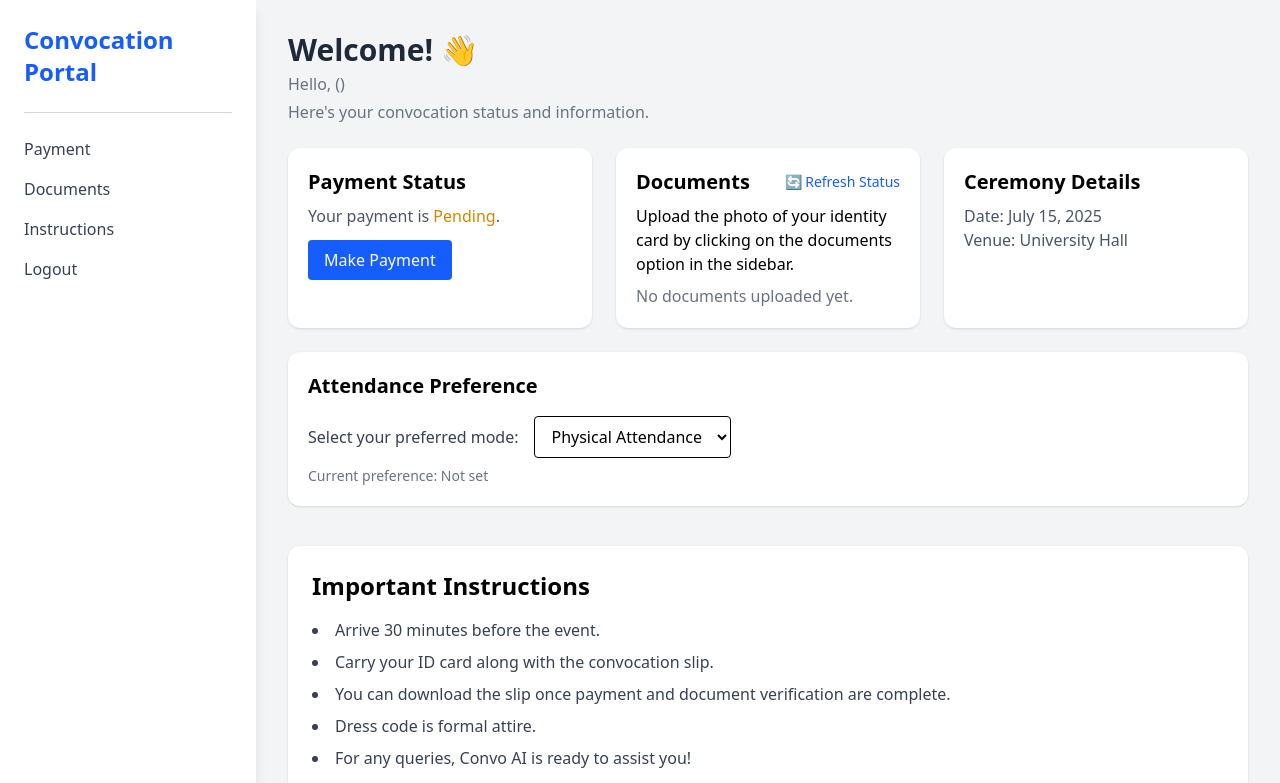
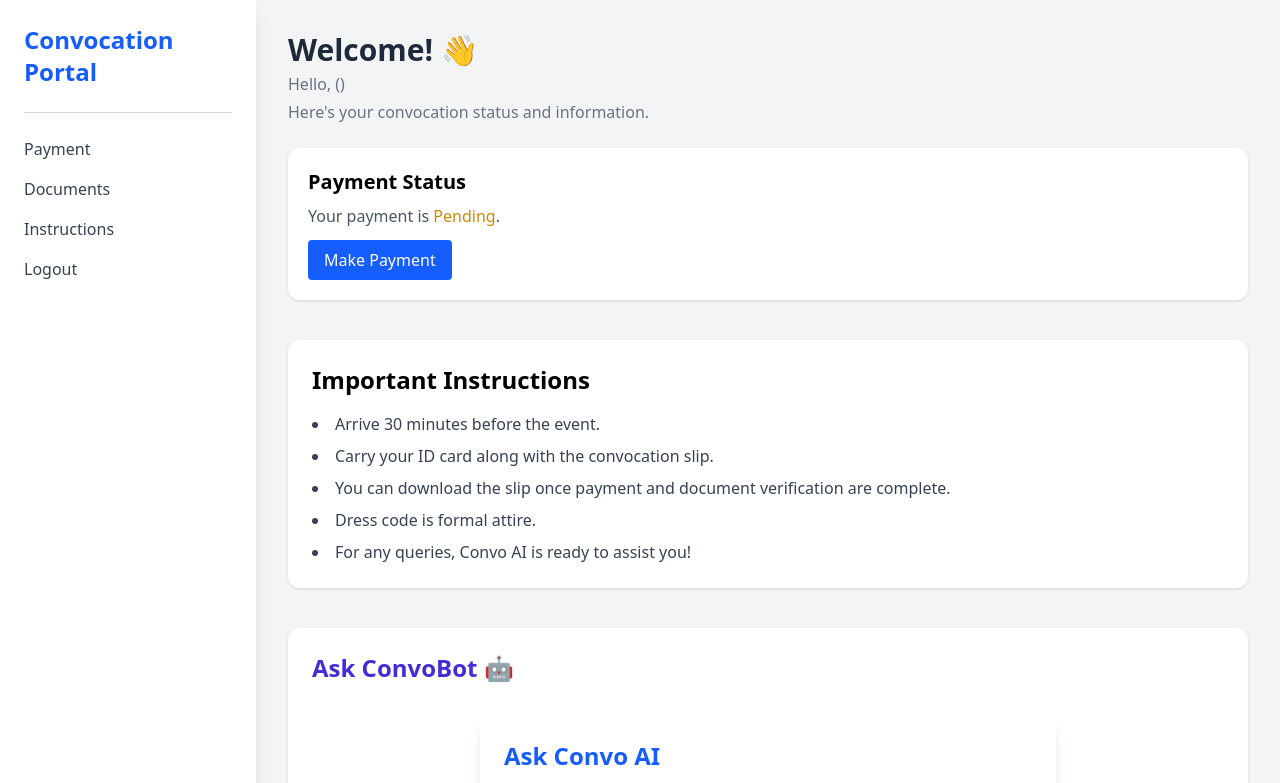
Before and after one commit to anika253/convocationPortal123, a React (Vite) app: page /home in a window 1280 px wide. Shown: the top 783 px of the page. Built offline with nearby package versions, Linux system fonts and the light colour scheme.

Commit message:
C:/Program Files/Git/ux screened

```diff
--- a/src/components/dashboard/HomePage.jsx
+++ b/src/components/dashboard/HomePage.jsx
@@ -1,6 +1,6 @@
-/* eslint-disable no-unused-vars */
+""; /* eslint-disable no-unused-vars */
 import React, { useState, useEffect, useRef } from "react";
-import { useNavigate } from "react-router-dom";
+import { Link, useNavigate } from "react-router-dom";
 import axios from "axios";
 import StudentChat from "./StudentChat";
 
@@ -12,12 +12,10 @@ const StudentHomePage = () => {
   const [paymentStatus, setPaymentStatus] = useState("pending");
   const [attendanceMode, setAttendanceMode] = useState("");
   const [slipUrl, setSlipUrl] = useState("");
-  const [highlighted, setHighlighted] = useState(null);
 
   const navigate = useNavigate();
 
   const paymentRef = useRef(null);
-  const documentsRef = useRef(null);
   const instructionsRef = useRef(null);
 
   useEffect(() => {
@@ -158,14 +156,6 @@ const StudentHomePage = () => {
     navigate("/");
   };
 
-  const highlightSection = (ref, key, shouldScroll = true) => {
-    if (ref?.current) {
-      if (shouldScroll) ref.current.scrollIntoView({ behavior: "smooth" });
-      setHighlighted(key);
-      setTimeout(() => setHighlighted(null), 1500);
-    }
-  };
-
   if (loading) {
     return (
       <div className="p-10 text-center text-gray-600">
@@ -184,25 +174,37 @@ const StudentHomePage = () => {
         <hr className="mt-4 border-t border-gray-300" />
         <nav className="flex flex-col space-y-4 text-gray-700">
           <button
-            onClick={() => highlightSection(paymentRef, "payment", false)}
+            onClick={() => {
+              paymentRef.current?.classList.add("ring", "ring-yellow-400");
+              setTimeout(() => {
+                paymentRef.current?.classList.remove("ring", "ring-yellow-400");
+              }, 1500);
+            }}
             className="text-left hover:text-blue-600"
           >
             Payment
           </button>
+
+          <Link to="/documents" className="hover:text-blue-600">
+            Documents
+          </Link>
+
           <button
-            onClick={() =>
-              documentsRef.current?.scrollIntoView({ behavior: "smooth" })
-            }
-            className="text-left hover:text-blue-600"
-          >
-            Documents
-          </button>
-          <button
-            onClick={() => highlightSection(instructionsRef, "instructions")}
+            onClick={() => {
+              instructionsRef.current?.scrollIntoView({ behavior: "smooth" });
+              instructionsRef.current?.classList.add("ring", "ring-blue-400");
+              setTimeout(() => {
+                instructionsRef.current?.classList.remove(
+                  "ring",
+                  "ring-blue-400"
+                );
+              }, 1500);
+            }}
             className="text-left hover:text-blue-600"
           >
             Instructions
           </button>
+
           <button
             onClick={handleLogout}
             className="text-left hover:text-blue-600"
@@ -224,13 +226,10 @@ const StudentHomePage = () => {
           </p>
         </header>
 
-        <div className="grid md:grid-cols-3 gap-6">
         {/* Payment Status */}
         <div
           ref={paymentRef}
-            className={`bg-white rounded-xl shadow p-5 scroll-mt-20 transition ${
-              highlighted === "payment" ? "bg-yellow-100" : ""
-            }`}
+          className="bg-white rounded-xl shadow p-5 scroll-mt-20"
         >
           <h2 className="text-xl font-semibold mb-2">Payment Status</h2>
           <p className="text-gray-600 mb-3">
@@ -256,85 +255,10 @@ const StudentHomePage = () => {
           )}
         </div>
 
-          {/* Documents */}
-          <div
-            ref={documentsRef}
-            className="bg-white rounded-xl shadow p-5 scroll-mt-20"
-          >
-            <div className="flex items-center justify-between mb-2">
-              <h2 className="text-xl font-semibold">Documents</h2>
-              <button
-                onClick={() => fetchDocuments(studentEmail)}
-                className="text-sm text-blue-600 hover:underline"
-              >
-                🔄 Refresh Status
-              </button>
-            </div>
-            <p>
-              Upload the photo of your identity card by clicking on the
-              documents option in the sidebar.
-            </p>
-            {documents.length === 0 ? (
-              <p className="text-gray-500 mt-2">No documents uploaded yet.</p>
-            ) : (
-              <ul className="list-disc list-inside text-gray-600 space-y-2 mt-2">
-                {documents.map((doc) => (
-                  <li key={doc._id}>
-                    📄 {doc.filename} –{" "}
-                    <span
-                      className={`font-medium ${
-                        doc.status === "approved"
-                          ? "text-green-600"
-                          : doc.status === "rejected"
-                          ? "text-red-600"
-                          : "text-yellow-600"
-                      }`}
-                    >
-                      {doc.status.charAt(0).toUpperCase() + doc.status.slice(1)}
-                    </span>
-                  </li>
-                ))}
-              </ul>
-            )}
-          </div>
-
-          {/* Ceremony Details */}
-          <div className="bg-white rounded-xl shadow p-5">
-            <h2 className="text-xl font-semibold mb-2">Ceremony Details</h2>
-            <p className="text-gray-600">
-              Date: July 15, 2025
-              <br />
-              Venue: University Hall
-            </p>
-          </div>
-        </div>
-
-        {/* Attendance Preference */}
-        <div className="bg-white rounded-xl shadow p-5 mt-6">
-          <h2 className="text-xl font-semibold mb-4">Attendance Preference</h2>
-          <div className="flex items-center space-x-4">
-            <label className="text-gray-700">Select your preferred mode:</label>
-            <select
-              value={attendanceMode}
-              onChange={handleAttendanceChange}
-              className="border rounded px-3 py-2 focus:outline-none focus:ring-2 focus:ring-blue-500"
-            >
-              <option value="physical">Physical Attendance</option>
-              <option value="online">Online Attendance</option>
-            </select>
-          </div>
-          <p className="text-sm text-gray-500 mt-2">
-            Current preference:{" "}
-            <span className="font-medium">{attendanceMode || "Not set"}</span>
-          </p>
-        </div>
-
         {/* Instructions */}
         <div
           ref={instructionsRef}
-          className={`mt-10 bg-white rounded-xl shadow p-6 scroll-mt-20 transition ${
-            highlighted === "instructions" ? "bg-yellow-100" : ""
-          }`}
+          className="mt-10 bg-white rounded-xl shadow p-6 scroll-mt-20"
         >
           <h2 className="text-2xl font-bold mb-4">Important Instructions</h2>
           <ul className="list-disc list-inside text-gray-700 space-y-2">
@@ -372,6 +296,7 @@ const StudentHomePage = () => {
           >
             Generate Convocation Slip
           </button>
+
           {slipUrl && (
             <div className="mt-4">
               <a
```
Lines whose indentation alone changed are shown as unchanged.
